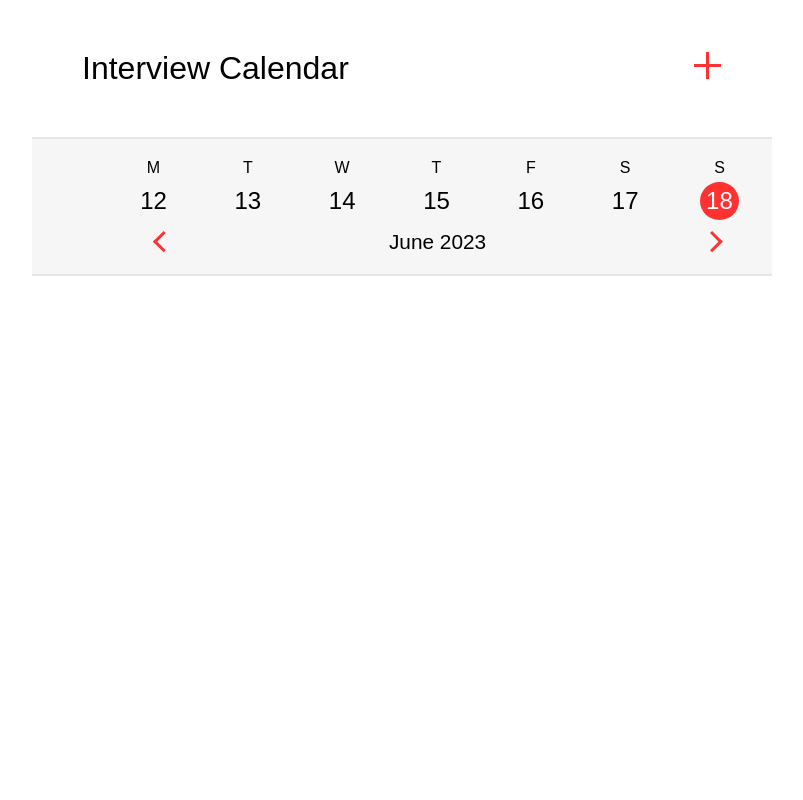
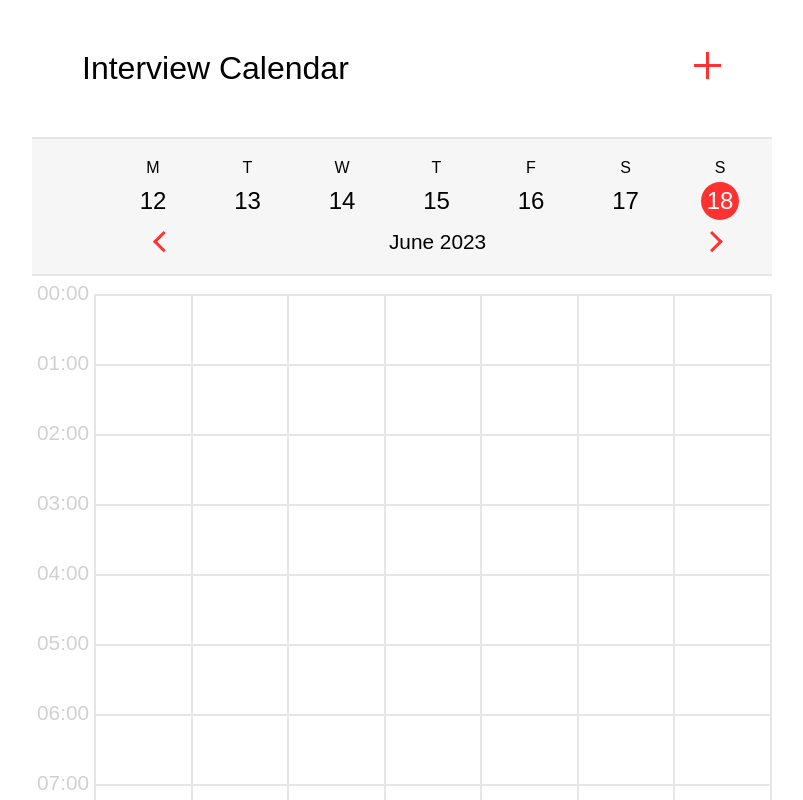
Before and after one commit to elenitach/Calendar, a React (Create React App) app: page / in a window 1280 px wide. Shown: the top 800 px of the page, without its empty margins (238-1041 px from the left). Built offline with nearby package versions, Linux system fonts and the light colour scheme.

Commit message:
add calendar component with possibility to add events

```diff
--- a/src/components/Calendar/Calendar.jsx
+++ b/src/components/Calendar/Calendar.jsx
@@ -1,11 +1,40 @@
 import { useState } from "react";
 import Header from "./Header";
+import Main from "./Main";
+import { addDays } from "../../helpers";
 
-const Calendar = () => {
-  const [date, setDate] = useState(new Date());
+const Calendar = ({ events }) => {
+  const [date] = useState(new Date());
+  const weekDayIndex = (date.getDay() + 6) % 7;
+  const [firstWeekDate, setFirstWeekDate] = useState(addDays(date, -weekDayIndex));
+  const currentWeekDates = [];
+
+  const setPreviousWeek = () => {
+    setFirstWeekDate(addDays(firstWeekDate, -7));
+  }
+
+  const setNextWeek = () => {
+    setFirstWeekDate(addDays(firstWeekDate, 7));
+  }
+
+  for (let i = 0; i < 7; i++) {
+    currentWeekDates.push(addDays(firstWeekDate, i));
+  }
 
   return (
-    <Header date={date} onDateChange={date => setDate(date)} />
+    <div>
+      <Header
+        date={date}
+        currentWeekDates={currentWeekDates}
+        setPreviousWeek={setPreviousWeek}
+        setNextWeek={setNextWeek}
+      />
+      <Main
+        date={date}
+        events={events}
+        currentWeekDates={currentWeekDates}
+      />
+    </div>
   );
 
 }
--- /dev/null
+++ b/src/components/Calendar/Cell.jsx
@@ -0,0 +1,25 @@
+import styled from "styled-components";
+
+const StyledCell = styled.td`
+  min-width: 80px;
+  height: 70px;
+  padding: 3px;
+  border: 2px solid var(--border-color);
+`;
+
+const CellContent = styled.div`
+  width: 100%;
+  height: 100%;
+  background-color: ${
+    props => props.variant === 'filled' ?
+    'var(--filled-cell-color)' :
+    'var(--selected-cell-color)'}
+`;
+
+const Cell = ({ variant }) => {
+  return (
+    <StyledCell>{variant && <CellContent variant={variant} />}</StyledCell>
+  );
+}
+
+export default Cell;
--- a/src/components/Calendar/Day.jsx
+++ b/src/components/Calendar/Day.jsx
@@ -12,12 +12,11 @@ const WeekDay = styled.div`
 `;
 
 const MonthDay = styled.div`
-  width: 29px;
+  width: 38px;
   padding: 5px;
   border-radius: 100%;
   font-size: 1.5rem;
   text-align: center;
-  cursor: pointer;
 `;
 
 const MonthDayActive = styled(MonthDay)`
@@ -25,14 +24,14 @@ const MonthDayActive = styled(MonthDay)`
   color: white;
 `;
 
-const Day = ({ weekDay, monthDay, isActive, onDateChange }) => {
+const Day = ({ weekDay, monthDay, isActive }) => {
   return (
     <StyledDay>
       <WeekDay>{weekDay}</WeekDay>
       {
         isActive ?
         <MonthDayActive>{monthDay}</MonthDayActive> :
-        <MonthDay onClick={onDateChange}>{monthDay}</MonthDay>
+        <MonthDay>{monthDay}</MonthDay>
       }
     </StyledDay>
   );
--- a/src/components/Calendar/Grid.jsx
+++ b/src/components/Calendar/Grid.jsx
@@ -0,0 +1,46 @@
+import styled from "styled-components";
+import Cell from "./Cell";
+
+const StyledGrid = styled.table`
+  width: 100%;
+  margin-top: 18px;
+  border-collapse: collapse;
+`;
+
+const Grid = ({ events, currentWeekDates }) => {
+  const rows = [];
+  const rowsCount = 24;
+  const columnsCount = 7;
+
+  const hasEvent = (rowIdx, colIdx) => {
+    const date = currentWeekDates[colIdx];
+    for (const event of events) {
+      if (
+        event.getDate() === date.getDate() &&
+        event.getMonth() === date.getMonth() &&
+        event.getFullYear() === date.getFullYear() &&
+        event.getHours() === rowIdx
+      ) {
+        return true;
+      }
+    }
+    return false;
+  }
+
+  for (let i = 0; i < rowsCount; i++) {
+    const row = [];
+    for (let j = 0; j < columnsCount; j++) {
+      row.push(
+        <Cell key={i * rowsCount + j} variant={hasEvent(i, j) ? 'filled' : ''} />
+      );
+    }
+    rows.push(<tr>{row}</tr>);
+  }
+  return (
+    <StyledGrid>
+      {rows}
+    </StyledGrid>
+  );
+}
+
+export default Grid;
--- a/src/components/Calendar/Header.jsx
+++ b/src/components/Calendar/Header.jsx
@@ -2,6 +2,7 @@ import Week from "./Week";
 import Day from "./Day";
 import styled from "styled-components";
 import Button from "../Button";
+import { months, weekDays } from "../../helpers";
 
 const StyledHeader = styled.header`
   padding: 20px 33px 20px 102px;
@@ -17,39 +18,8 @@ const Month = styled.div`
   font-size: 1.3rem;
 `;
 
-const weekDays = ['m', 't', 'w', 't', 'f', 's', 's'];
-const months = [
-  'January', 'February', 'March', 'April', 'May', 'June', 'July',
-  'August', 'September', 'October', 'November', 'December'
-]
-const millisecondsPerDay = 24 * 3600 * 1000;
 
-const Header = ({ date, onDateChange }) => {
-
-  const addDays = (date, daysCount) => {
-    return new Date(date.getTime() + daysCount * millisecondsPerDay);
-  }
-
-  const handleDateChange = (nextWeekDayIndex) => {
-    onDateChange(addDays(date, nextWeekDayIndex - weekDayIndex));
-  }
-
-  const setPreviousWeek = () => {
-    onDateChange(addDays(date, -7));
-  }
-
-  const setNextWeek = () => {
-    onDateChange(addDays(date, 7));
-  }
-
-  const monthDay = date.getDate();
-  const currentWeekDates = [];
-  const weekDayIndex = (date.getDay() + 6) % 7;
-  const firstWeekDate = addDays(date, -weekDayIndex);
-
-  for (let i = 0; i < 7; i++) {
-    currentWeekDates.push(addDays(firstWeekDate, i));
-  }
+const Header = ({ date, currentWeekDates, setPreviousWeek, setNextWeek }) => {
 
   const currentWeekMonthDays = currentWeekDates.map(cwd => cwd.getDate());
 
@@ -59,8 +29,7 @@ const Header = ({ date, onDateChange }) => {
       key={index}
       weekDay={wd}
       monthDay={currentWeekMonthDays[index]}
-      isActive={monthDay === currentWeekMonthDays[index]}
-      onDateChange={() => handleDateChange(index)}
+      isActive={date.getTime() === currentWeekDates[index].getTime()}
     />
   );
 
--- /dev/null
+++ b/src/components/Calendar/Main.jsx
@@ -0,0 +1,35 @@
+import styled from "styled-components";
+import Grid from "./Grid";
+
+const StyledMain = styled.div`
+  display: flex;
+  height: 100vh;
+  overflow: auto;
+  scrollbar-width: none;
+`;
+
+const Labels = styled.div`
+  display: flex;
+  flex-direction: column;
+  row-gap: 46px;
+  margin: 5px;
+  color: var(--text-secondary-color);
+  font-size: 1.3rem;
+`;
+
+const Main = ({ events, currentWeekDates }) => {
+  return (
+    <StyledMain>
+      <Labels>
+        {
+          Array.from(new Array(24).keys()).map((index) => {
+            return <div>{`${index > 9 ? index : '0' + index}:00`}</div>;
+          })
+        }
+      </Labels>
+      <Grid events={events} currentWeekDates={currentWeekDates} />
+    </StyledMain>
+  );
+}
+
+export default Main;
--- a/src/components/Page.jsx
+++ b/src/components/Page.jsx
@@ -1,6 +1,8 @@
 import styled from 'styled-components';
 import Button from './Button';
 import Calendar from './Calendar/Calendar';
+import { useState } from 'react';
+import { parseDateString } from '../helpers';
 
 const StyledPage = styled.div`
   @media (min-width: 740px) {
@@ -23,13 +25,32 @@ const Title = styled.h1`
 `;
 
 const Page = () => {
+  const [events, setEvents] = useState([]);
+  const handleAddEventClick = () => {
+    const dateString = prompt('Enter event time:\nYYYY-MM-DD HH:mm:ss');
+    const event = parseDateString(dateString);
+    if (event) {
+      setEvents([event, ...events.filter(
+        e => (
+          !(
+            e.getHours() === event.getHours() &&
+            e.getDate() === event.getDate() &&
+            e.getMonth() === event.getMonth() &&
+            e.getFullYear() === event.getFullYear()
+          )
+        )
+      )]);
+    } else {
+      alert('Incorrect date format');
+    }
+  }
   return (
     <StyledPage>
       <Header>
         <Title>Interview Calendar</Title>
-        <Button variant='add' />
+        <Button variant='add' onClick={handleAddEventClick} />
       </Header>
-      <Calendar />
+      <Calendar events={events} />
     </StyledPage>
   );
 }
--- /dev/null
+++ b/src/helpers.js
@@ -0,0 +1,20 @@
+export const weekDays = ['m', 't', 'w', 't', 'f', 's', 's'];
+
+export const months = [
+  'January', 'February', 'March', 'April', 'May', 'June', 'July',
+  'August', 'September', 'October', 'November', 'December'
+]
+
+export const millisecondsPerDay = 24 * 3600 * 1000;
+
+export const addDays = (date, daysCount) => {
+  return new Date(date.getTime() + daysCount * millisecondsPerDay);
+}
+
+export const parseDateString = (dateString) => {
+  const timestamp = Date.parse(dateString.replace(' ', 'T'));
+  if (isNaN(timestamp)) {
+    return null;
+  }
+  return new Date(timestamp);
+}
--- a/src/index.css
+++ b/src/index.css
@@ -2,7 +2,16 @@
   --section-color: #F6F6F6;
   --border-color: #E6E6E6;
   --active-color: #FF3131;
+  --text-secondary-color: #D1D1D1;
+  --filled-cell-color: #EBECFF;
+  --selected-cell-color: #B3B7FF;
   box-sizing: border-box;
+}
+
+*,
+::before,
+::after {
+  box-sizing: inherit;
 }
 
 body {
```
